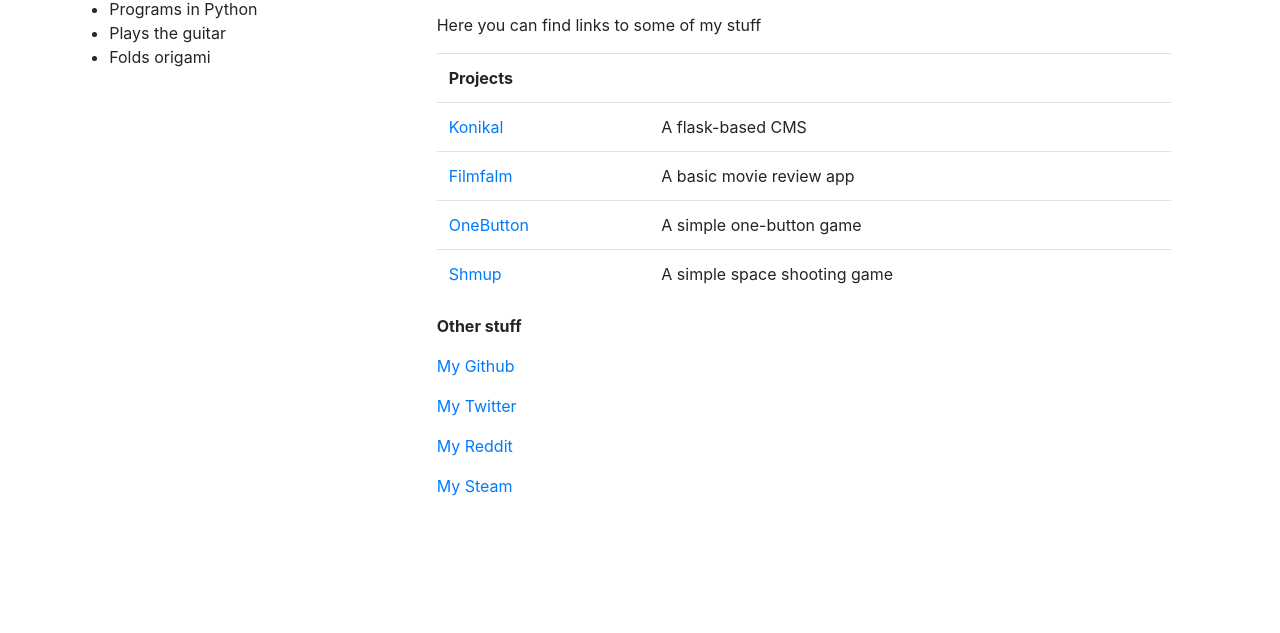
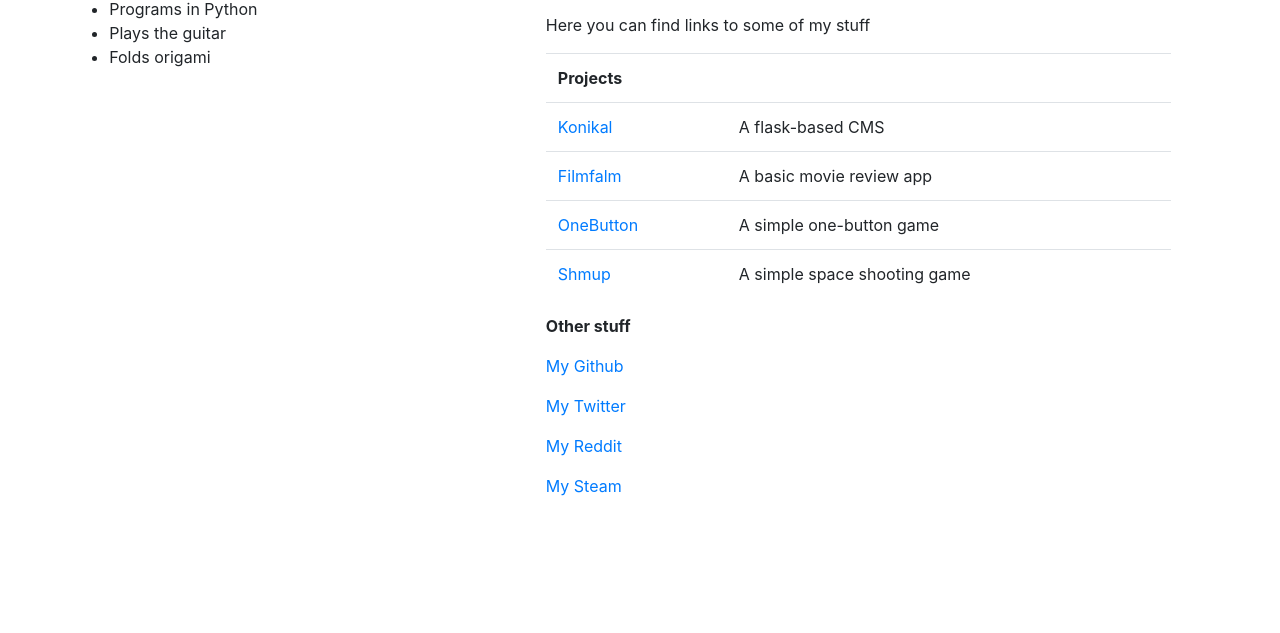
Before and after one commit to nonnoxer/nonnoxer.github.io, a plain HTML site: page index.html in a window 1280 px wide. Shown: the part 167-800 px from the top of the page. Drawn offline with nearby package versions, Linux system fonts and the light colour scheme; a script that the page names is missing.

Commit message:
Update index.html

```diff
--- a/index.html
+++ b/index.html
@@ -21,7 +21,8 @@
 					<li>Folds origami</li>
 				</ul>
 			</div>
-			<div class="col-7">
+			<div class="col-1"></div>
+			<div class="col-6">
 				<p>Welcome to my website!<p>
 				<p>Here you can find links to some of my stuff</p>
 				<table class="table">
```
